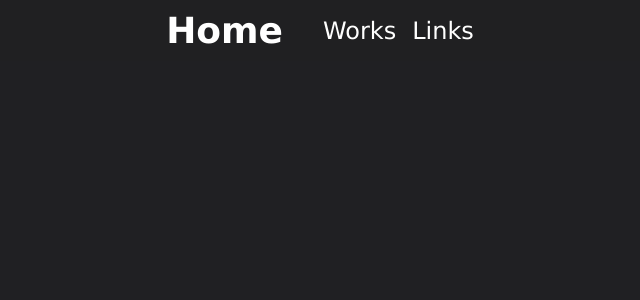
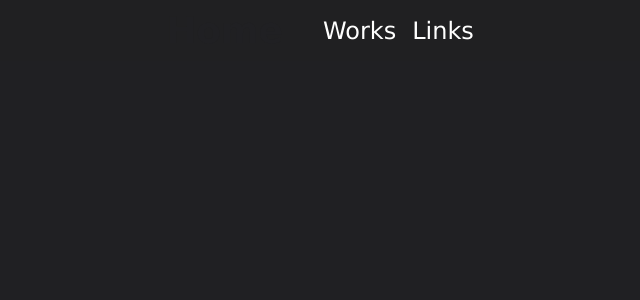
Before and after one commit to Kurumimnm/Portfolio, a Next.js app: page / in a window 1280 px wide. In both pictures the pointer is over the element "Home". Shown: the top 300 px of the page, without its empty margins (316-956 px from the left). Built offline with nearby package versions, Linux system fonts and the light colour scheme.

Commit message:
見た目を変更

```diff
--- a/src/styles/header.module.scss
+++ b/src/styles/header.module.scss
@@ -12,6 +12,7 @@
     margin-right: 2rem;
     &:hover {
       cursor: pointer;
+      color: #20202380;
     }
   }
   .menu {
```
